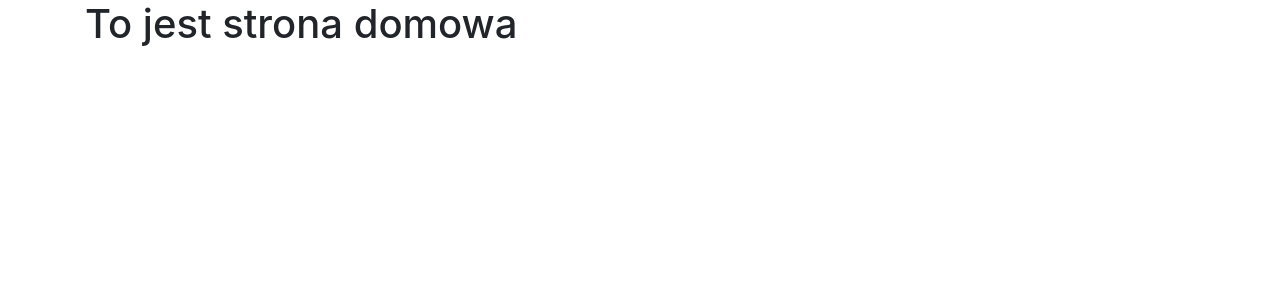
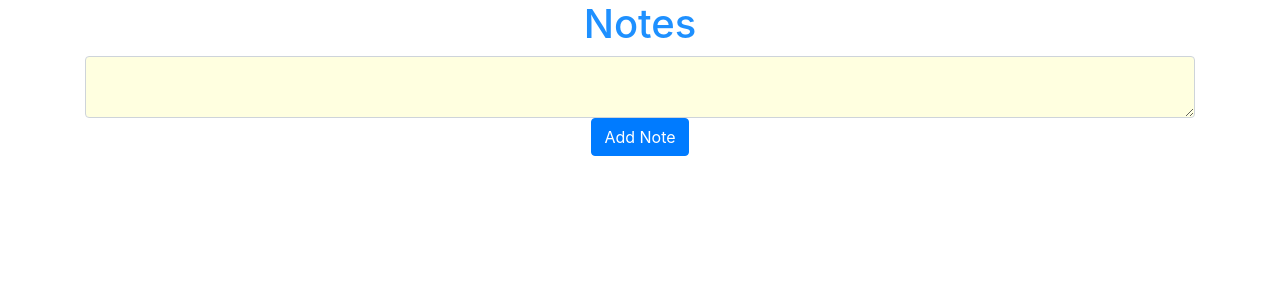
Before and after one commit to Karpiowygaj/Strona_flask, a Flask app: page / in a window 1280 px wide. Shown: the part 56-356 px from the top of the page. Run offline with Flask 2, Linux system fonts and the light colour scheme; a user stored in the database is signed in; some libraries are stand-ins or nearby versions.

Commit message:
Praca nad dodawaniem notatek dla użytkownika

```diff
--- a/strona/Templates/home.html
+++ b/strona/Templates/home.html
@@ -1,3 +1,14 @@
 {% extends "base.html" %}
 {% block title %} Home {% endblock %}
-{% block content %} <h1>To jest strona domowa</h1> {% endblock %}
+{% block content %}
+    <h1 style="color:dodgerblue" align="center">Notes</h1>
+    {#    <ul class="list-group list-group-flush" id="notes">#}
+    {#        {% for note in user.notes %}#}
+    {#    </ul>#}
+    <form method="post">
+        <div align="center">
+            <textarea style="background-color:lightyellow" name="note" id="note" class="form-control"></textarea>
+            <button type="submit" class="btn btn-primary">Add Note</button>
+        </div>
+    </form>
+{% endblock %}
--- a/strona/models.py
+++ b/strona/models.py
@@ -5,7 +5,7 @@ from sqlalchemy.sql import func
 class Note(db.Model):
     id = db.Column(db.Integer, primary_key=True)
     data = db.Column(db.String(10000))
-    data = db.Column(db.DateTime(timezone=True), default=func.now())
+    date = db.Column(db.DateTime(timezone=True), default=func.now())
     user_id = db.Column(db.Integer, db.ForeignKey('user.id'))
 
 
--- a/strona/views.py
+++ b/strona/views.py
@@ -1,10 +1,14 @@
-from flask import Blueprint, render_template
+from flask import Blueprint, render_template, request
 from flask_login import login_required, current_user
+from .models import Note
 
 views = Blueprint('views',__name__)
 
 
-@views.route('/')
+@views.route('/', methods=['GET', 'POST'])
 @login_required
 def home():
+    if request.method == 'POST':
+        note = request.form.get('note')
+        new_note = Note()
     return render_template("home.html", user=current_user)
```
